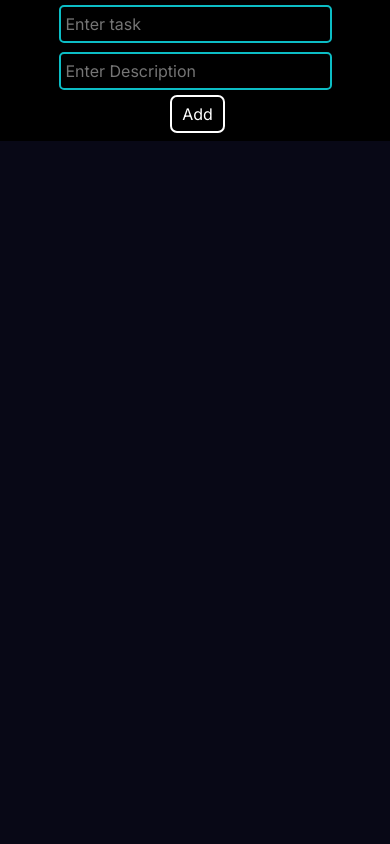
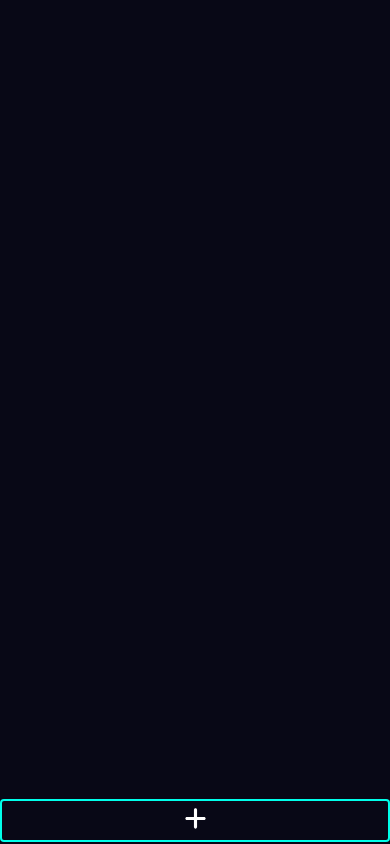
Before and after one commit to MamunDeveloper/ToDo-App, a Next.js app: page / in a window 390 px wide. Built offline with nearby package versions, Linux system fonts and the light colour scheme.

Commit message:
Added animation with the help of framer motion and a navigation bar on the bottom

```diff
--- a/app/components/form.jsx
+++ b/app/components/form.jsx
@@ -1,4 +1,5 @@
 import React from 'react'
+import { motion } from 'framer-motion';
 import 'bootstrap/dist/css/bootstrap.min.css';
 import style from '@/app/styles/form.module.css'
 import { useState } from "react";
@@ -28,7 +29,11 @@ function Form({ addTask }) {
     };
 
     return (
-        <form className={style.form_box}>
+        <motion.form className={style.form_box}
+            initial={{ scale: 0 }}
+            animate={{ scale: 1 }}
+            exit={{ scale: 0 }}
+        >
             <input
                 type="text"
                 name="title"
@@ -38,10 +43,10 @@ function Form({ addTask }) {
                 value={title}
                 onChange={(e) => setTitle(e.target.value)}
             />
-            <input
+            <textarea
                 type="text"
                 name="description"
-                id="descriptionBox"
+                id={style.descriptionBox}
                 className={style.inps}
                 placeholder="Enter Description"
                 value={description}
@@ -50,7 +55,7 @@ function Form({ addTask }) {
             <button className={style.addBtn} onClick={handleSubmit}>
                 Add
             </button>
-        </form>
+        </motion.form>
     )
 }
 
--- /dev/null
+++ b/app/components/navbar.jsx
@@ -0,0 +1,23 @@
+import React, { useState } from 'react'
+import style from '@/app/styles/navbar.module.css'
+import { motion } from 'framer-motion'
+import { FontAwesomeIcon } from '@fortawesome/react-fontawesome'
+import { faAdd } from '@fortawesome/free-solid-svg-icons'
+
+function Navbar({ toggleForm }) {
+
+    function handleclick() {
+        toggleForm()
+    }
+
+    return (
+        <ul className={style.navbar}>
+            <li>
+                <FontAwesomeIcon className={style.nav_icons} icon={faAdd} onClick={handleclick} ></FontAwesomeIcon>
+            </li>
+
+        </ul>
+    )
+}
+
+export default Navbar
--- a/app/components/todo.jsx
+++ b/app/components/todo.jsx
@@ -21,7 +21,10 @@ function Todo({ title, description, id, deleteTask }) {
   };
 
   return (
-    <div className={taskBox ? style.show_detail : style.hide_detail}>
+    <div className={taskBox ? style.show_detail : style.hide_detail}
+      animate={{ scale: 1 }}
+      transition={{ duration: 2 }}
+    >
       <div className={style.boxes} id={style.title_box}>{title}</div>
       {view &&
         <>
--- a/app/globals.css
+++ b/app/globals.css
@@ -1,5 +1,6 @@
 .app {
   background-color: #080816;
+  color: white;
 }
 .fa-user {
   background-color: white;
--- a/app/page.js
+++ b/app/page.js
@@ -4,9 +4,11 @@ import Todo from "./components/todo";
 import tasks from "./data/tasks";
 import { useState } from "react";
 import Form from "./components/form";
+import Navbar from "./components/navbar";
 
 export default function Home() {
   const [tasksList, setTasksList] = useState(tasks);
+  const [showingFrom, setShowingFrom] = useState(false);
 
   // Deleting a task by its "id"
   const deleteTask = (id) => {
@@ -21,11 +23,17 @@ export default function Home() {
   const addTask = (task) => {
     task.id = tasksList.length + 1;
     setTasksList([task, ...tasksList]);
+    setShowingFrom(!showingFrom);
   };
+
+  function toggleForm() {
+    setShowingFrom(!showingFrom);
+    console.log(showingFrom);
+  }
 
   return (
     <main className={styles.main}>
-      <Form addTask={addTask}></Form>
+      {showingFrom && <Form addTask={addTask}></Form>}
       {tasksList.map((todo) => (
         <Todo
           id={todo.id}
@@ -35,6 +43,7 @@ export default function Home() {
           deleteTask={deleteTask}
         ></Todo>
       ))}
+      <Navbar toggleForm={toggleForm}></Navbar>
     </main>
   );
 }
--- a/app/styles/form.module.css
+++ b/app/styles/form.module.css
@@ -1,4 +1,7 @@
 .form_box {
+  display: flex;
+  align-items: center;
+  justify-content: center;
   text-align: center;
   background-color: black;
   padding-bottom: 0.5rem;
@@ -7,13 +10,14 @@
   z-index: 10;
 }
 .inps {
-  padding: 5px;
+  padding: 7px;
   margin: 1rem 0.7rem;
   outline: none;
   background-color: black;
   color: white;
   border: 2px solid #0cbdc5;
   border-radius: 5px;
+  height: 7vh;
 }
 
 .addBtn {
@@ -35,9 +39,13 @@
     flex-direction: column;
     justify-content: center;
     align-items: center;
+    height: 100vh;
   }
   .inps {
     width: 70%;
     margin: 0.3rem 0;
   }
+  #descriptionBox {
+    height: 20vh;
+  }
 }
--- /dev/null
+++ b/app/styles/navbar.module.css
@@ -0,0 +1,28 @@
+.navbar {
+  border: 2px solid #00ffea;
+  border-radius: 4px;
+  width: 99%;
+  padding: 5px;
+  display: flex;
+  margin: auto;
+  justify-content: space-evenly;
+  align-items: center;
+  position: fixed;
+  bottom: 2px;
+  left: 4px;
+  z-index: 11;
+}
+.navbar li {
+  list-style: none;
+  cursor: pointer;
+}
+.nav_icons {
+  height: 25px;
+  width: 25px;
+}
+@media screen and (max-width: 700px) {
+  .navbar {
+    width: 100%;
+    left: 0;
+  }
+}
--- a/package.json
+++ b/package.json
@@ -15,6 +15,7 @@
     "@fortawesome/free-solid-svg-icons": "^6.4.2",
     "@fortawesome/react-fontawesome": "^0.2.0",
     "bootstrap": "^5.3.2",
+    "framer-motion": "^10.16.4",
     "next": "^13.5.4",
     "react": "latest",
     "react-dom": "latest"
```
Also changed, not shown: 1 other file (tests, documents, lock files or other folders).
